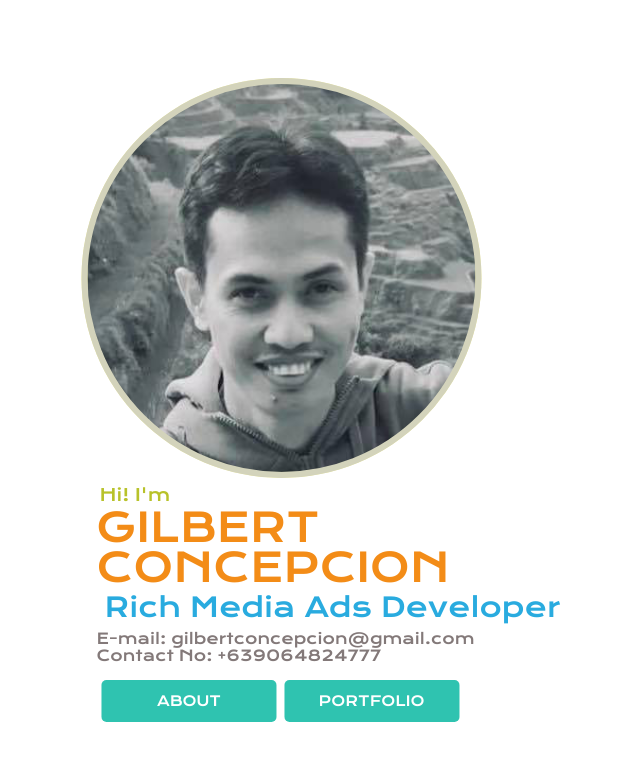
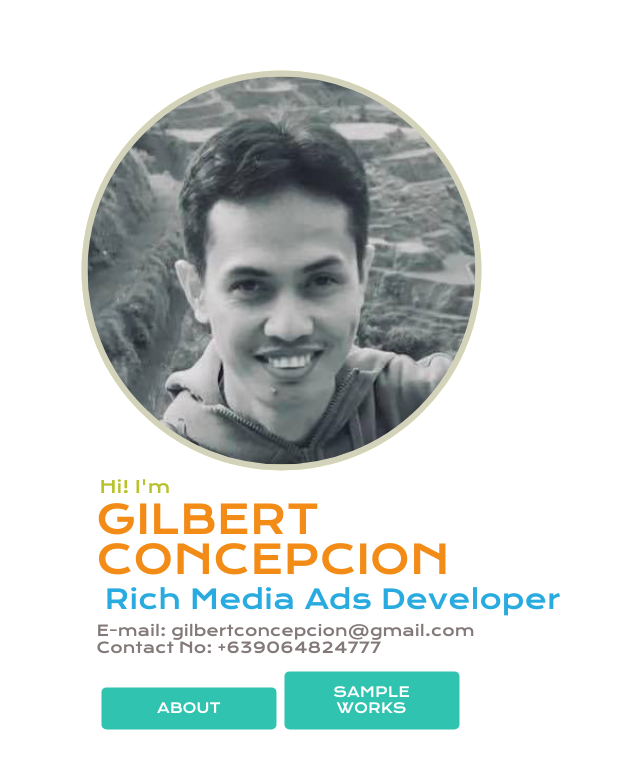
Before and after one commit to geelbertXN/portfolio, a plain HTML site: page index.html in a window 1280 px wide. Shown: the whole page, without its empty margins (319-959 px from the left). Drawn offline with nearby package versions, Linux system fonts and the light colour scheme.

Commit message:
Update index.html
update text

```diff
--- a/index.html
+++ b/index.html
@@ -25,7 +25,7 @@
         </div>
         <div id="btn-container">
                 <button id="btn-about" class=btn page-name="experience">ABOUT</button>
-                <button id="btn-portfolio" class=btn page-name="portfolio">PORTFOLIO</button>
+                <button id="btn-portfolio" class=btn page-name="portfolio">SAMPLE WORKS</button>
         </div>
     </div>
     <div id="overlay">
```
